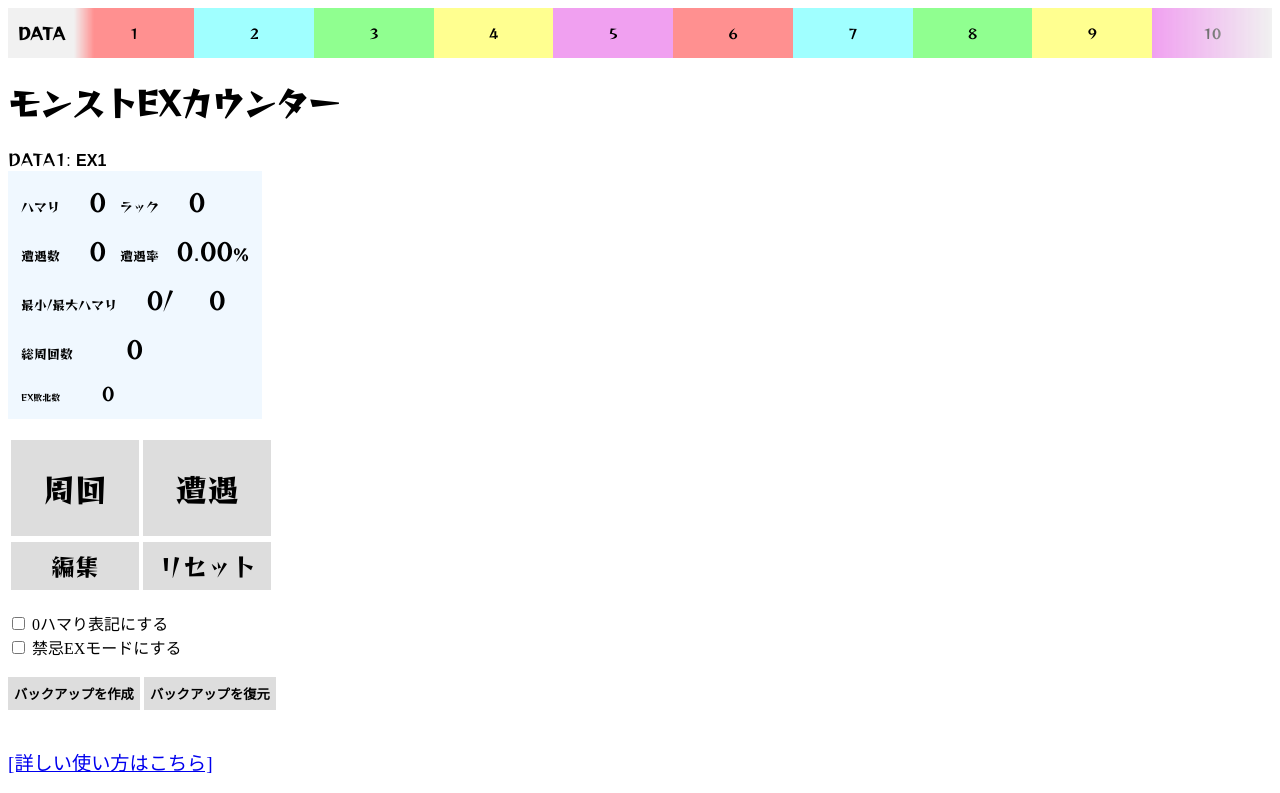
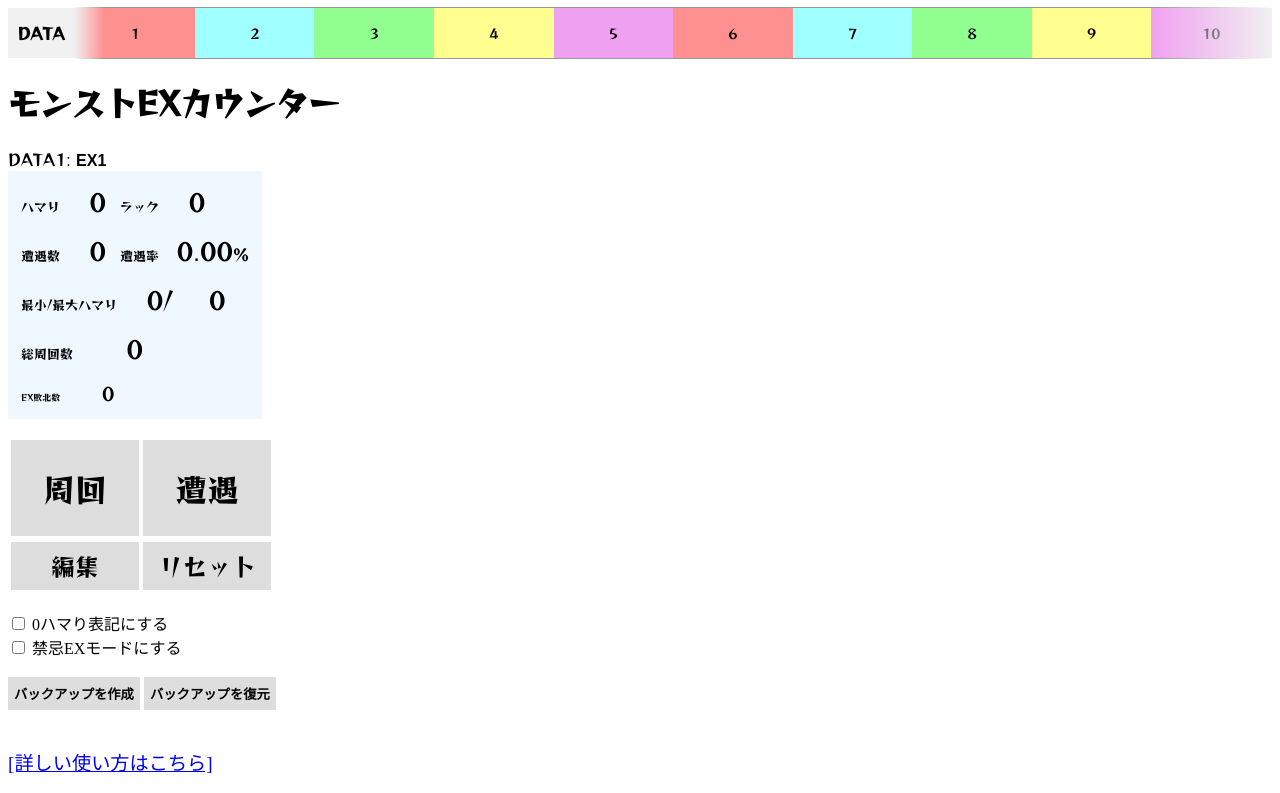
Before and after one commit to Reyshi084/game-counter, a website: page docs/index.html in a window 1280 px wide. Shown: the top 793 px of the page. Drawn offline with Linux system fonts and the light colour scheme.

Commit message:
デザインの変更

```diff
--- a/scss/index.scss
+++ b/scss/index.scss
@@ -35,18 +35,19 @@
     display: flex;
     flex-direction: row;
     overflow-x: scroll;
-    -ms-overflow-style: none;
-    scrollbar-width: none;
+    border: 1px solid#999;
+    -webkit-mask: linear-gradient(
+      to right,
+      transparent,
+      black 30px,
+      black 90%,
+      transparent
+    );
     &::-webkit-scrollbar {
       display: none;
     }
-    -webkit-mask: linear-gradient(
-      to right,
-      transparent,
-      black 20px,
-      black 90%,
-      transparent
-    );
+    scrollbar-width: none;
+    -ms-overflow-style: none;
 
     button {
       font-family: "Reggae", sans-serif;
```
Also changed, not shown: docs/index.css.
